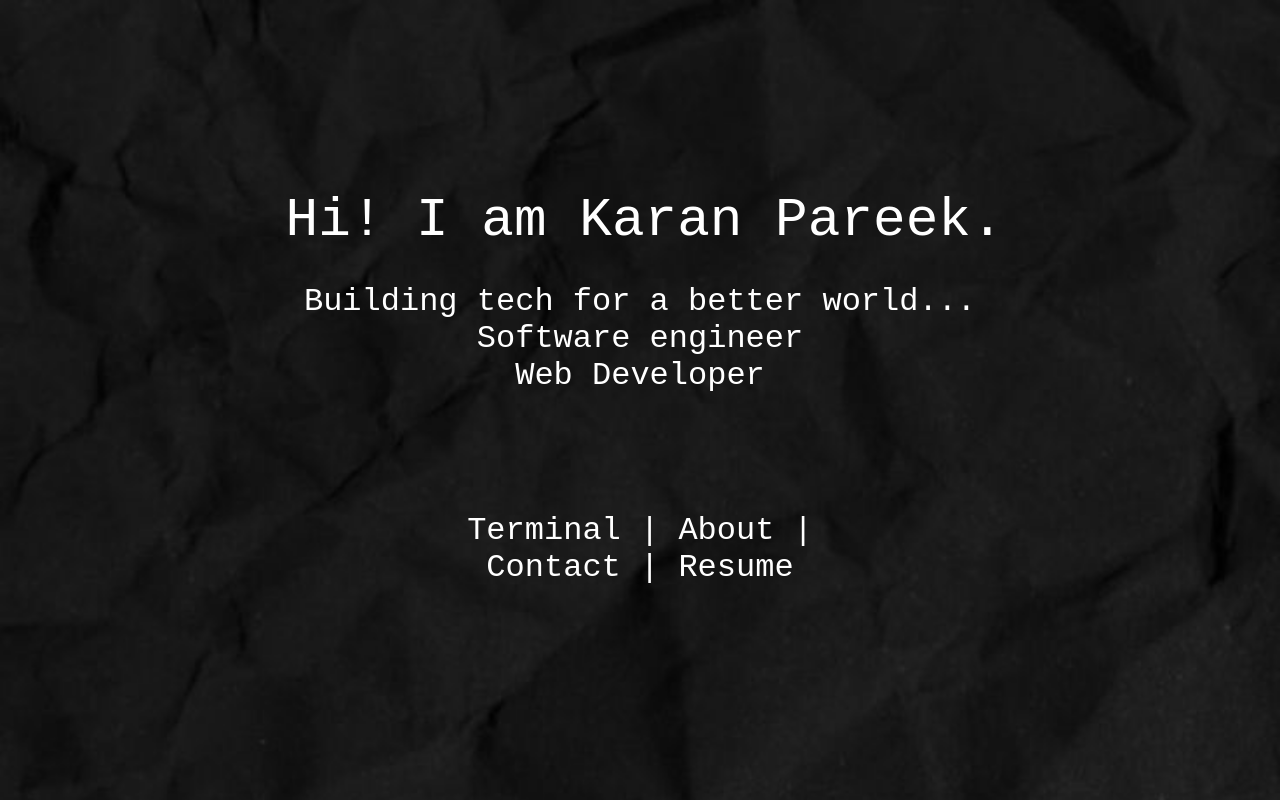
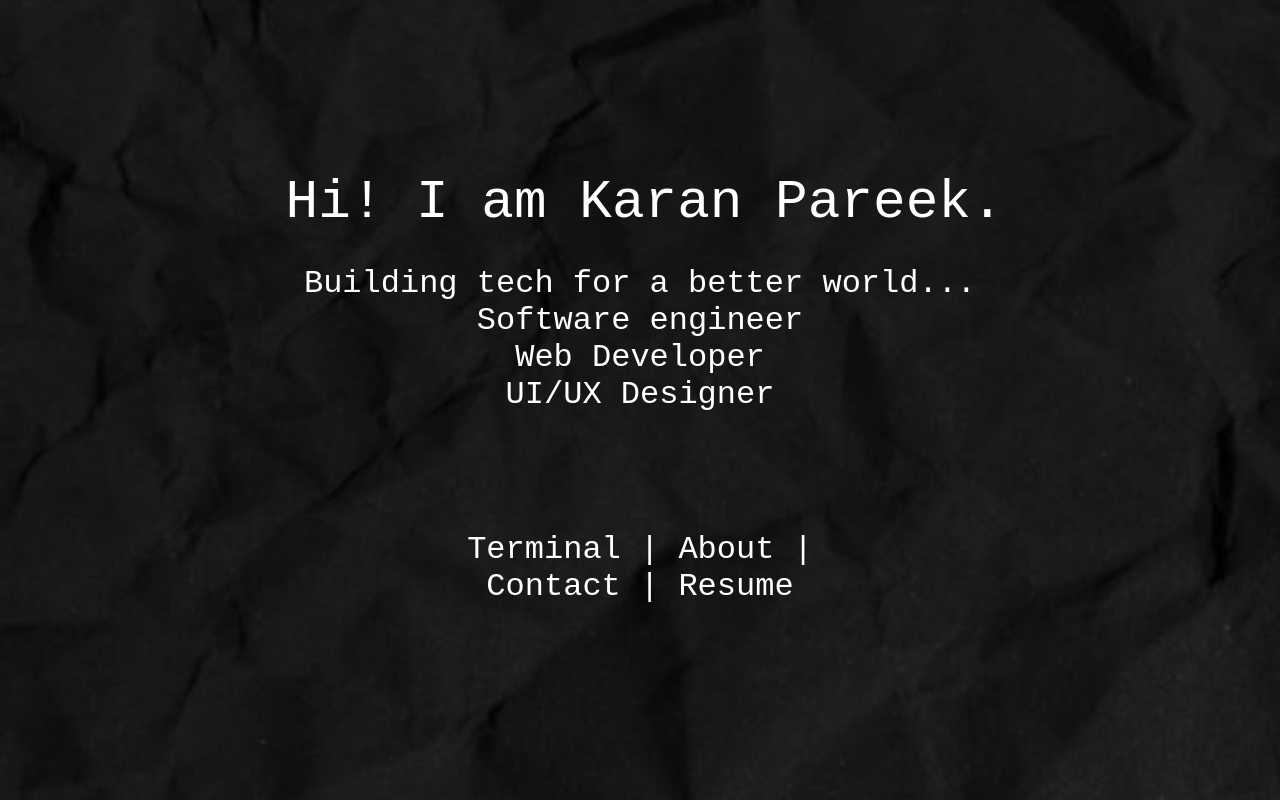
Before and after one commit to Karan174Pareek/portfolio, a plain HTML site: page index.html in a window 1280 px wide. Drawn offline with Linux system fonts and the light colour scheme.

Commit message:
Add files via upload

```diff
--- a/index.html
+++ b/index.html
@@ -120,7 +120,7 @@
             <h1>&nbsp; Hi! I am Karan Pareek. &nbsp;</h1>
             <h3 class="hidden" id="description">Building tech for a better world...
                 <br>
-                Software engineer <br>Web Developer
+                Software engineer <br>Web Developer <br> UI/UX Designer
             </h3>
             <br><br><br>
             <h3 class="hidden" id="menu">
```
